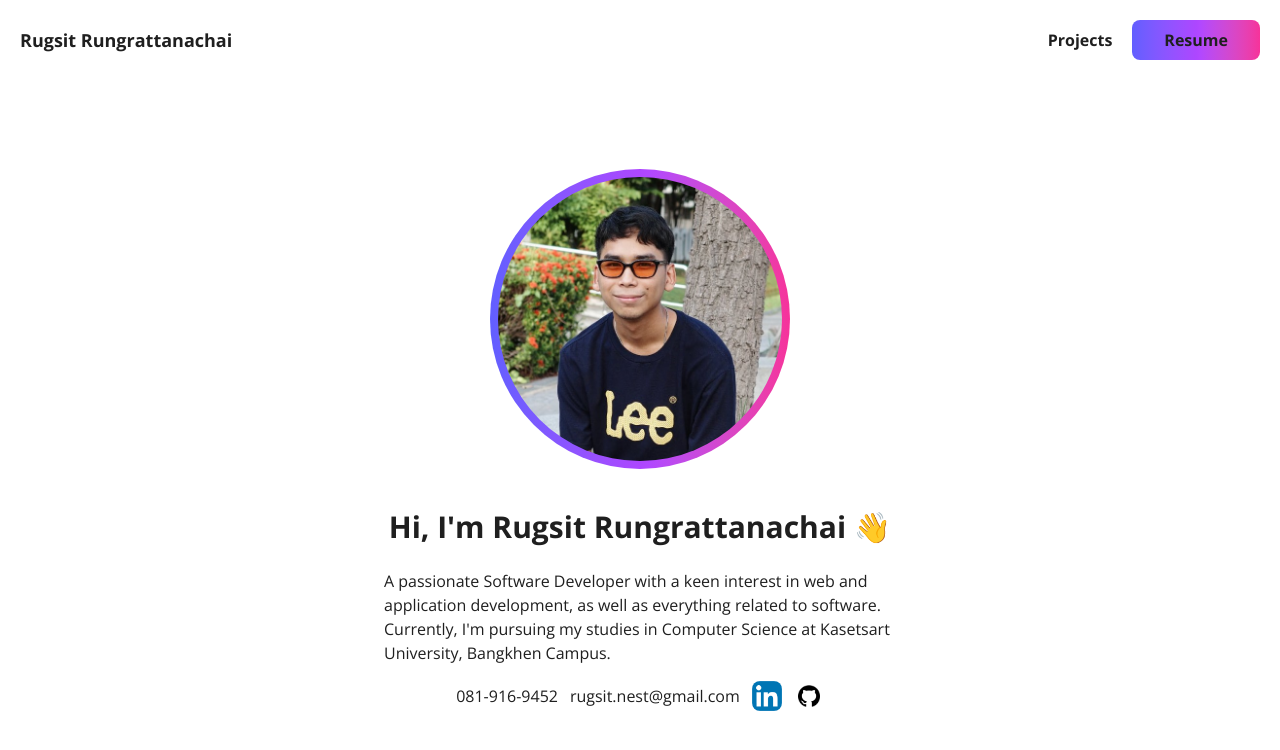
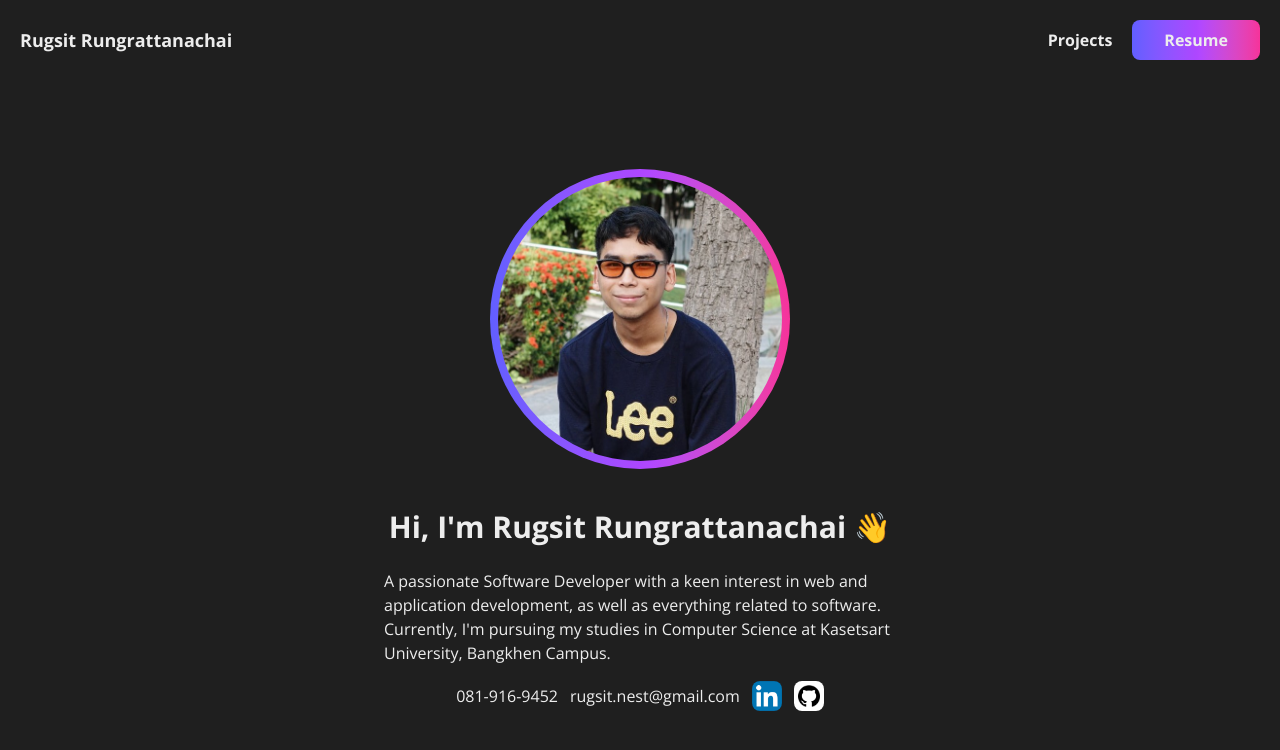
Before and after one commit to Rugsit/Portfolio, a Next.js app: page / in a window 1280 px wide. Shown: the top 750 px of the page. Built offline with nearby package versions, Linux system fonts and the light colour scheme.

Commit message:
fix: fix color theme

```diff
--- a/app/globals.css
+++ b/app/globals.css
@@ -1,8 +1,8 @@
 @import "tailwindcss";
 
 :root {
-  --background: #ffffff;
-  --foreground: #1f1f1f;
+  --background: #1f1f1f;
+  --foreground: #ededed;
 }
 
 @theme inline {
@@ -12,12 +12,12 @@
   --font-mono: var(--font-geist-mono);
 }
 
-@media (prefers-color-scheme: dark) {
+/* @media (prefers-color-scheme: dark) {
   :root {
     --background: #1f1f1f;
     --foreground: #ededed;
   }
-}
+} */
 
 body {
   background: var(--background);
```
